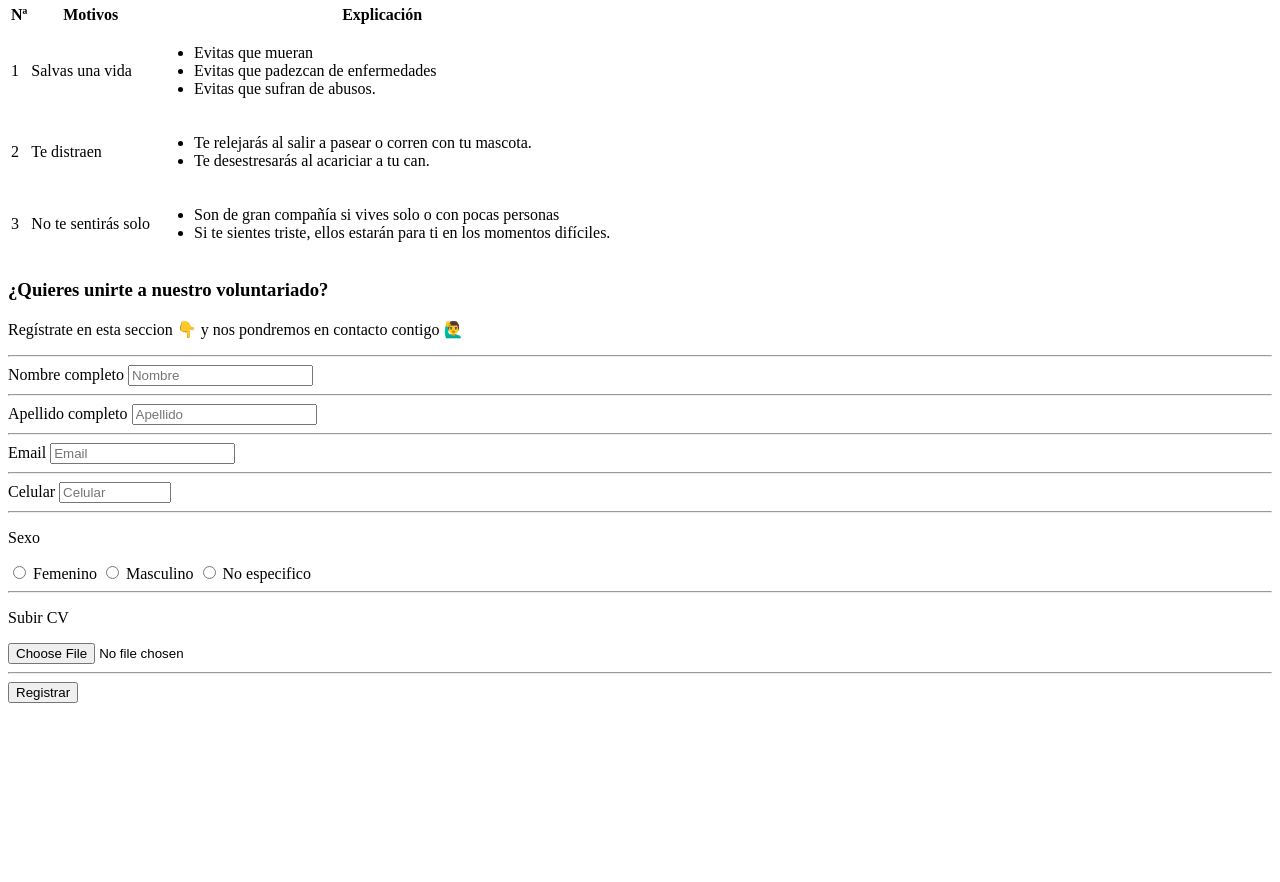
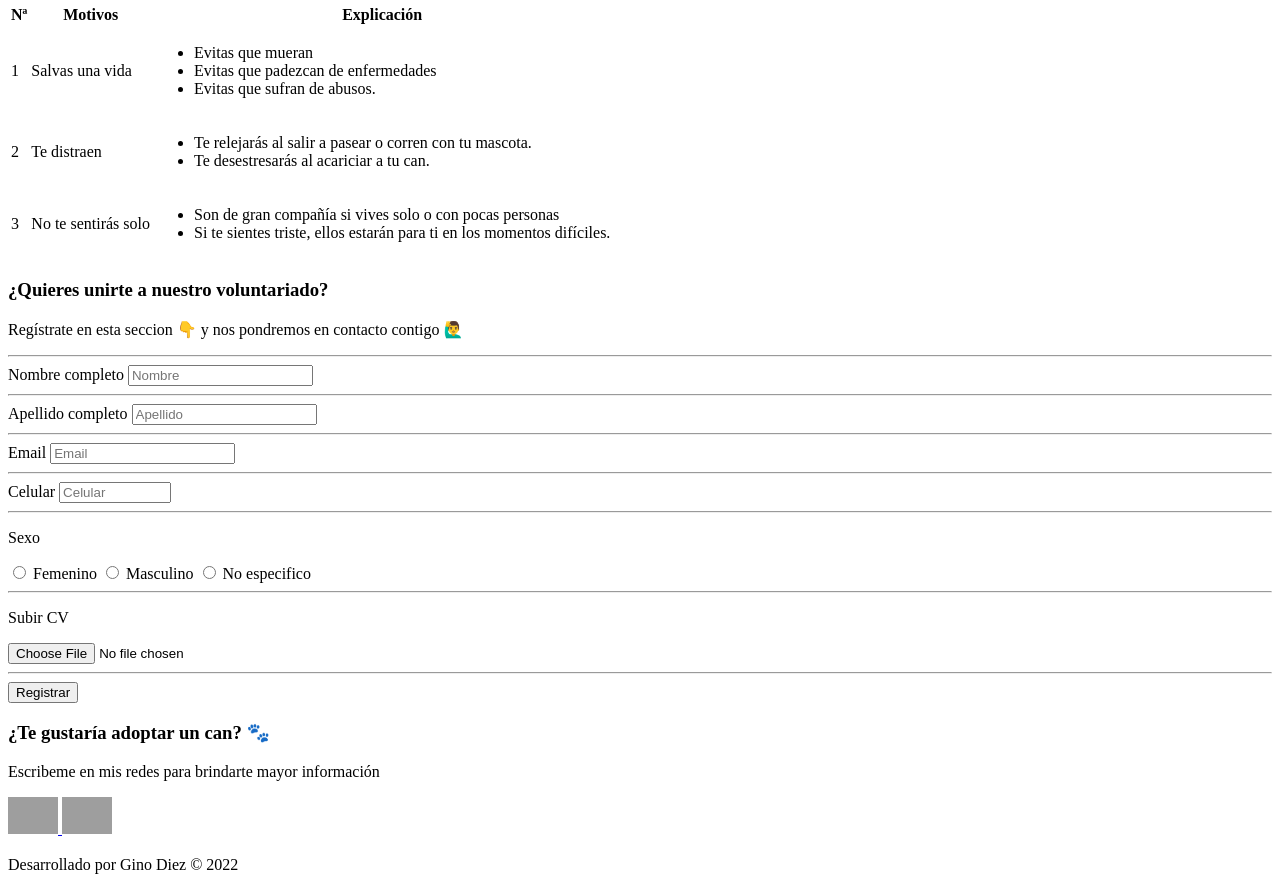
Before and after one commit to GinoDiez/reto-semana1, a plain HTML site: page index.html in a window 1280 px wide. Shown: the part 654-1536 px from the top of the page. Before the commit the page ends 1365 px from the top, so only its background shows below. Drawn offline with Linux system fonts and the light colour scheme; grey boxes are pictures that could not be loaded.

Commit message:
Agregando footer del proyecto

```diff
--- a/index.html
+++ b/index.html
@@ -112,5 +112,23 @@
             </form>
         </section>
     </main>
+
+    <footer>
+        <footer>
+            <h3>¿Te gustaría adoptar un can? 🐾</h3>
+            <p>Escribeme en mis redes para brindarte mayor información</p>
+            <nav>
+                <a href="https://www.facebook.com/ginoemilio.diezsilva/" target="_blank">
+                    <img src="https://cdn-icons-png.flaticon.com/512/145/145802.png" alt="Facebook" width="50px"/>
+                </a>
+                <a href="https://wa.link/es2nx2" target="_blank">
+                    <img src="https://cdn-icons-png.flaticon.com/512/733/733585.png" alt="WhatsApp" width="50px"/>
+                </a>
+            </nav>
+            <br>
+            Desarrollado por Gino Diez &copy; 2022
+        </footer>
+    </footer>
+
 </body>
 </html>
```
